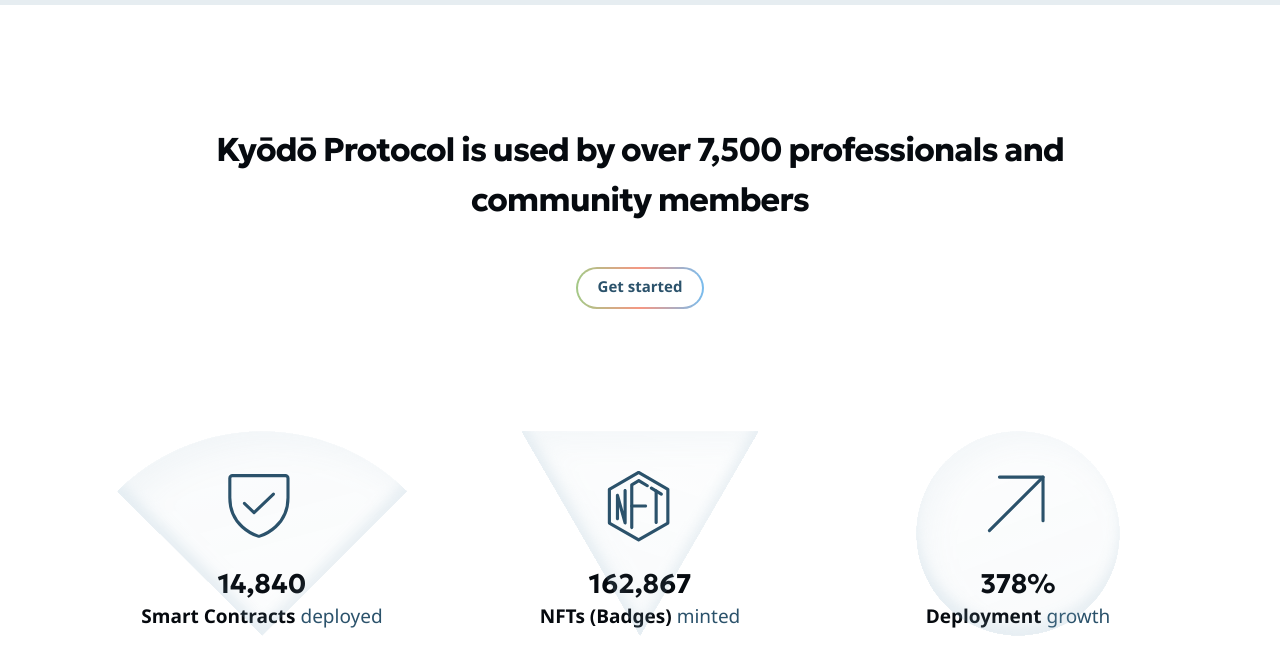
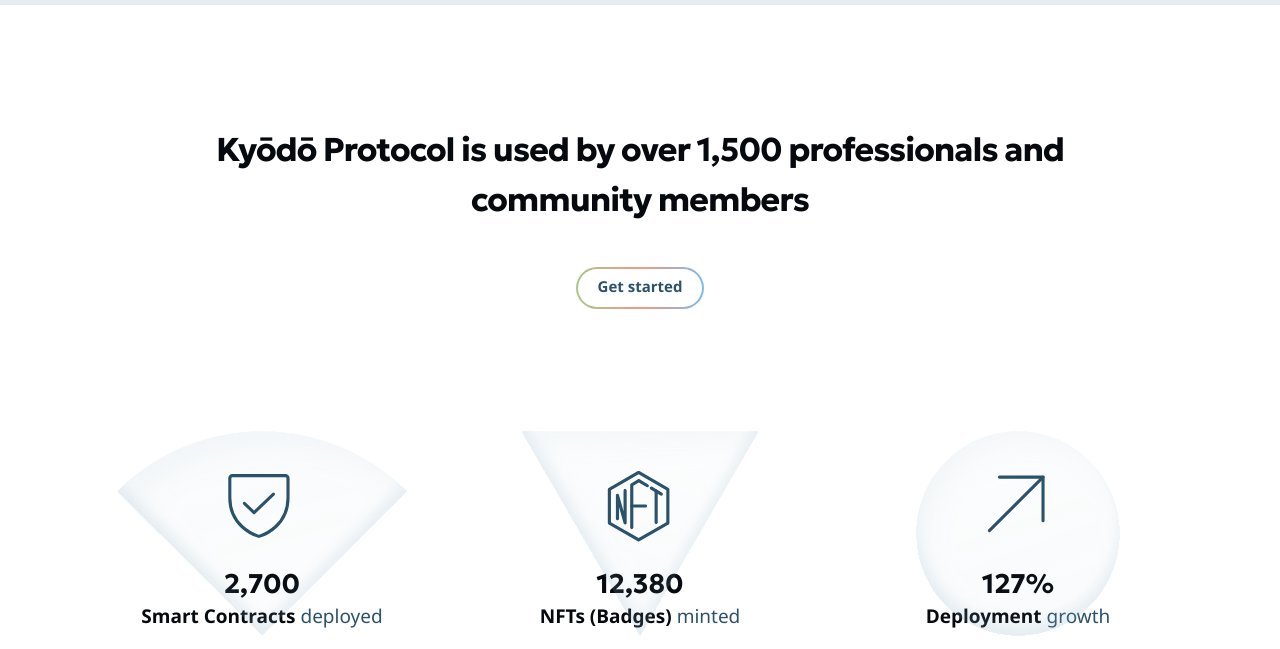
Before and after one commit to w3b3d3v/kyodo-protocol-website, a plain HTML site: page index.html in a window 1280 px wide. Shown: the part 5300-5949 px from the top of the page. Drawn offline with nearby package versions, Linux system fonts and the light colour scheme; a small style sheet from the web is missing.

Commit message:
Updated numbers

```diff
--- a/index.html
+++ b/index.html
@@ -423,7 +423,7 @@
       <div class="holder">
 
         <h2 data-aos="zoom-in" class="heading-call">
-          Kyōdō Protocol is used by over 7,500 professionals and community members
+          Kyōdō Protocol is used by over 1,500 professionals and community members
         </h2>
 
         <div class="cta" data-aos="fade-right">
@@ -442,19 +442,19 @@
 
           <div class="item zoom-in" data-aos-duration="1500">
             <img src="./images/icon-01.svg" data-aos="flip-left" data-aos-duration="2500">
-            <h3>14,840</h3>
+            <h3>2,700</h3>
             <p><strong>Smart Contracts</strong> deployed</p>
           </div>
 
           <div class="item" data-aos="zoom-in" data-aos-duration="1350">
             <img src="./images/icon-02.svg" data-aos="flip-left"  data-aos-duration="2500">
-            <h3>162,867</h3>
+            <h3>12,380</h3>
             <p><strong>NFTs (Badges)</strong> minted</p>
           </div>
 
           <div class="item" data-aos="zoom-in" data-aos-duration="1000">
             <img src="./images/icon-03.svg" data-aos="flip-left" data-aos-duration="2500">
-            <h3>378%</h3 data-aos="zoom-in">
+            <h3>127%</h3 data-aos="zoom-in">
             <p><strong>Deployment</strong> growth</p>
           </div>
 
```
